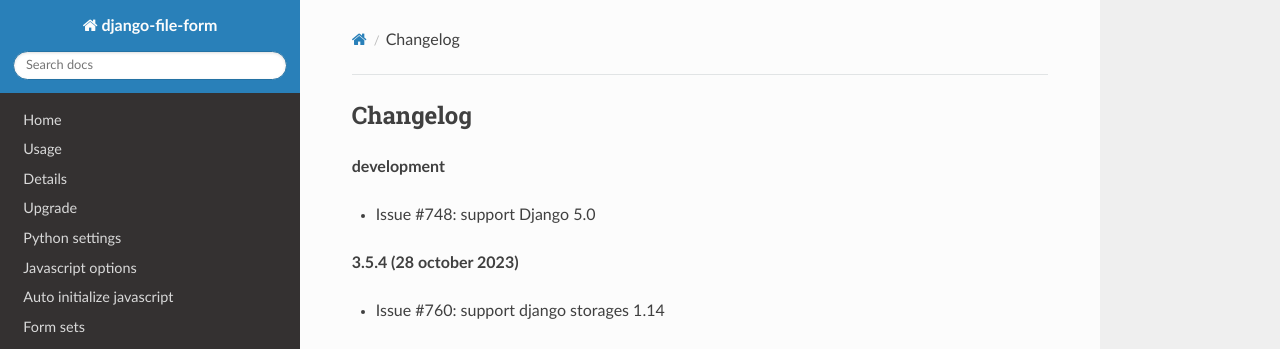
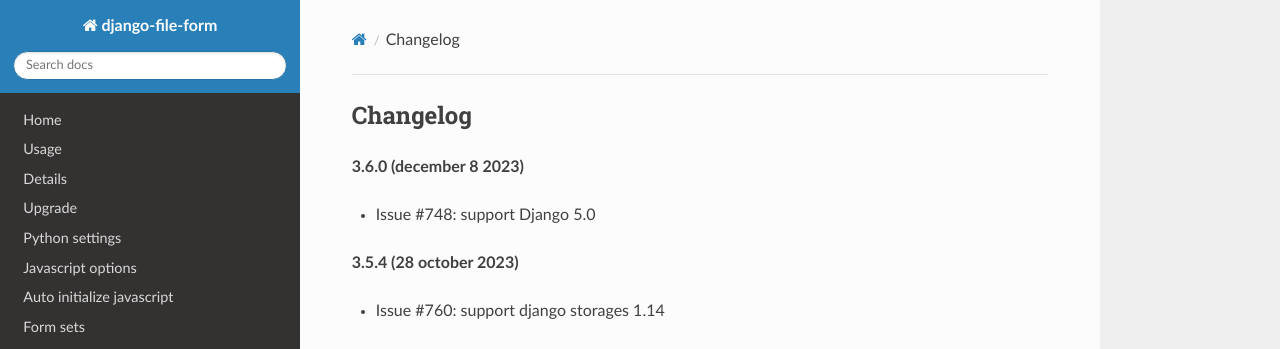
Before and after one commit to mbraak/django-file-form, an MkDocs documentation site: the page built from docs/changelog.md, in a window 1280 px wide and 900 px high. Shown: the top 349 px of the window. Built offline with MkDocs 1.6.1, drawn with Linux system fonts in a browser that asks for light colours; nearby versions of some CDN libraries.

Commit message:
Version 3.6.0

```diff
--- a/docs/changelog.md
+++ b/docs/changelog.md
@@ -1,6 +1,6 @@
 ## Changelog
 
-**development**
+**3.6.0 (december 8 2023)**
 
 - Issue #748: support Django 5.0
 
--- a/setup.py
+++ b/setup.py
@@ -7,7 +7,7 @@
 with open(path.join(this_directory, "README.md"), encoding="utf-8") as f:
     long_description = f.read()
 
-version = "3.5.4"
+version = "3.6.0"
 
 setup(
     name="django-file-form",
```
